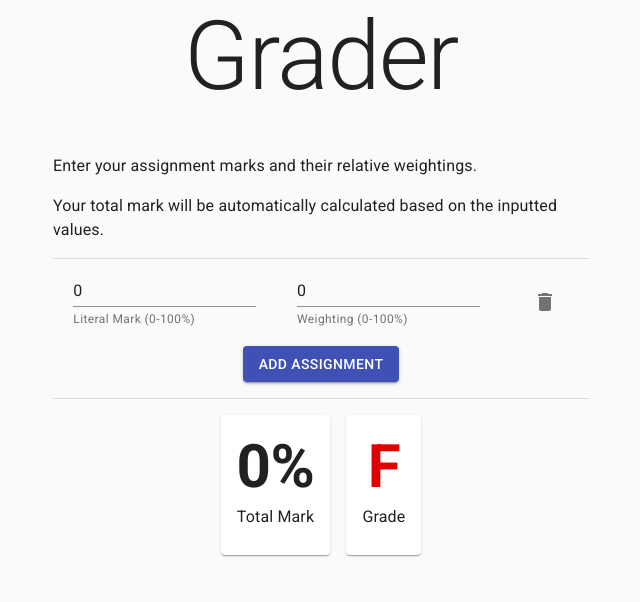
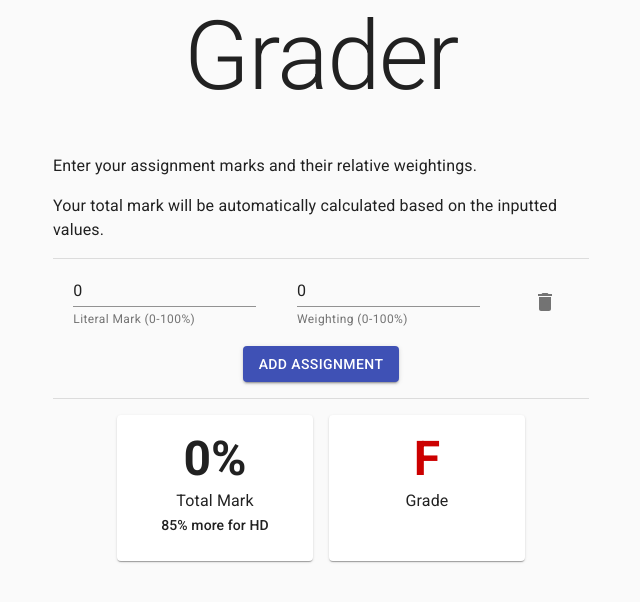
Before and after one commit to MatthewWid/Grader, a React (Vite) app: page / in a window 1280 px wide. Shown: the top 602 px of the page, without its empty margins (319-959 px from the left). Built offline with nearby package versions, Linux system fonts and the light colour scheme.

Commit message:
Add styling and HD progression to ResultsViewer.

```diff
--- a/src/js/App.js
+++ b/src/js/App.js
@@ -12,7 +12,7 @@ const grades = [
 	{
 		name: "F",
 		mark: 0,
-		colour: "#e00000",
+		colour: "#cc0000",
 	},
 	{
 		name: "P",
@@ -27,12 +27,12 @@ const grades = [
 	{
 		name: "D",
 		mark: 75,
-		colour: "#0088cc",
+		colour: "#5ab5e2",
 	},
 	{
 		name: "HD",
 		mark: 85,
-		colour: "#0cdfdf",
+		colour: "#0088cc",
 	}
 ];
 
--- a/src/js/ResultsViewer.js
+++ b/src/js/ResultsViewer.js
@@ -4,29 +4,45 @@ import Grid from "@material-ui/core/Grid";
 import Card from "@material-ui/core/Card";
 import CardContent from "@material-ui/core/CardContent";
 import Typography from "@material-ui/core/Typography";
+import {makeStyles} from "@material-ui/core/styles";
+
+const useStyles = makeStyles({
+	gridItem: {
+		display: "flex",
+		alignItems: "stretch",
+		"& > div": {
+			flex: 1
+		}
+	}
+});
 
 const ResultsViewer = (props) => {
 	const {totalMark, grade} = props;
+	const classes = useStyles();
 
 	return (
-		<Box m={2}>
-			<Grid container spacing={2} justify="center">
-				<Grid item>
+		<Box m={2} px={6}>
+			<Grid container spacing={2} justify="center" align="stretch">
+				<Grid className={classes.gridItem} item xs={6}>
 					<Card>
 						<CardContent>
-							<Typography variant="h2" align="center" style={{
-								fontWeight: "bold"
+							<Typography variant="h3" align="center" style={{
+								fontWeight: "bold",
 							}}>{totalMark}%</Typography>
 							<Typography variant="subtitle1" align="center">Total Mark</Typography>
+							{
+								grade.name !== "HD" &&
+								<Typography variant="subtitle2" align="center">{Math.round((85 - totalMark) * 100) / 100}% more for HD</Typography>
+							}
 						</CardContent>
 					</Card>
 				</Grid>
-				<Grid item>
+				<Grid className={classes.gridItem} item xs={6}>
 					<Card>
 						<CardContent>
-							<Typography variant="h2" align="center" style={{
+							<Typography variant="h3" align="center" style={{
 								fontWeight: "bold",
-								color: grade.colour
+								color: grade.colour,
 							}}>{grade.name}</Typography>
 							<Typography variant="subtitle1" align="center">Grade</Typography>
 						</CardContent>
```
